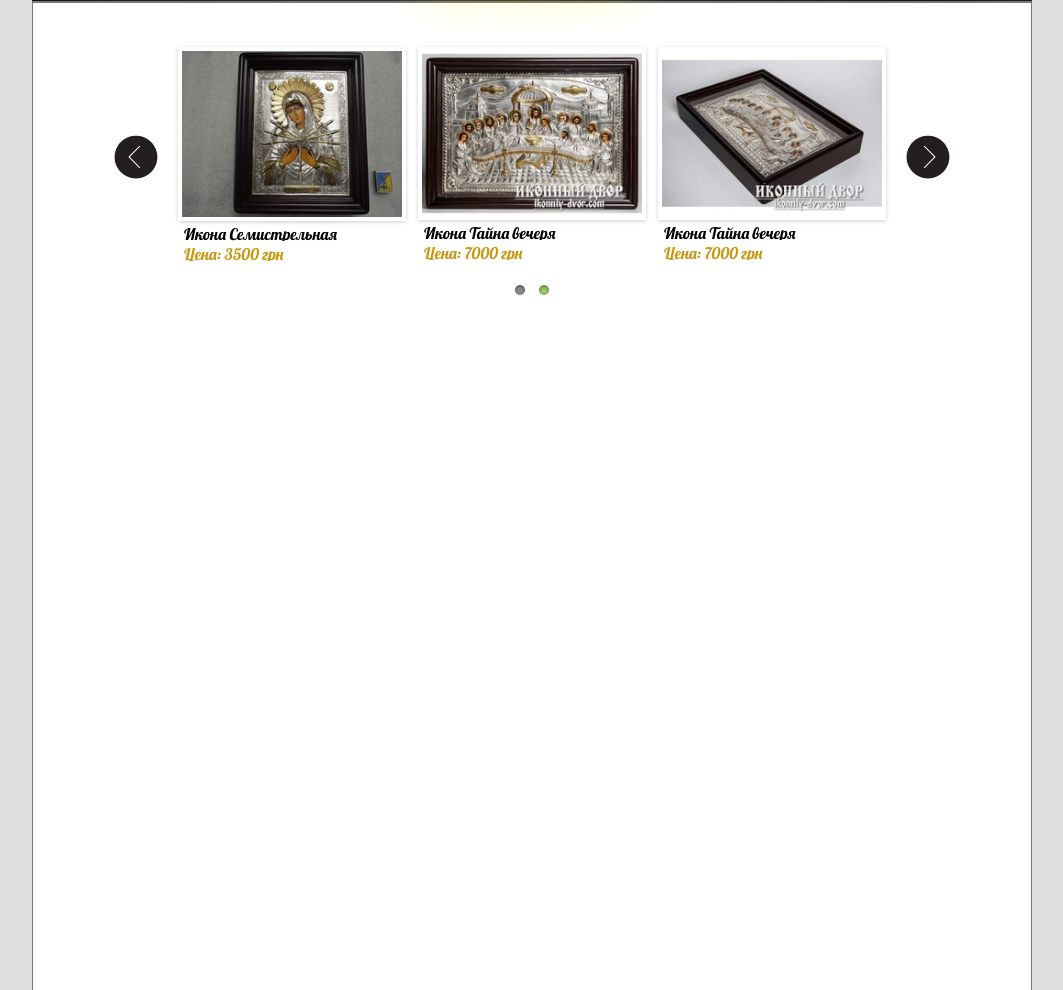
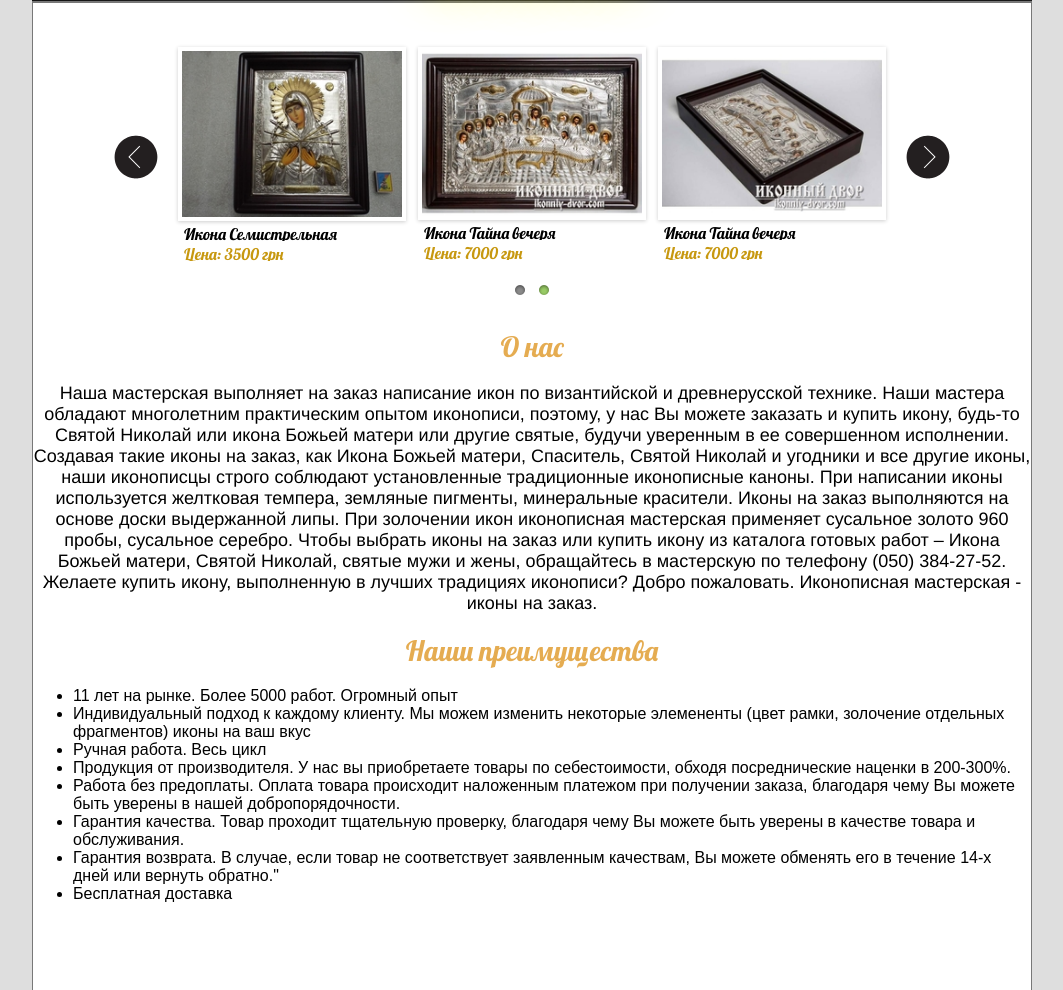
Before and after one commit to aliester-crowly/ikony, a plain HTML site: page index.html in a window 1280 px wide. Shown: the part 170-1160 px from the top of the page, without its empty margins (108-1171 px from the left). Drawn offline with Linux system fonts and the light colour scheme.

Commit message:
Add class content-about and content-why

```diff
--- a/css/styles.css
+++ b/css/styles.css
@@ -91,7 +91,9 @@ html {
   background-image: linear-gradient(to bottom, #3498db, #2980b9);
   -webkit-border-radius: 28;
   -moz-border-radius: 28;
+  -o-border-radius: 28px;
   border-radius: 28px;
+  box-shadow: 0 0 5px #CDCDCD;
   text-shadow: 1px 1px 3px #666666;
   font-family: 'Helvetica Neue', helvetica, sans-serif;
   color: #ffffff;
@@ -168,7 +170,9 @@ html {
     margin-bottom: 20px;
 }
 
-.main-wrapper {
+/*Контент*/
+
+.content-wrapper {
     display: block;
     width: 998px;
     height: 2000px;
@@ -176,3 +180,27 @@ html {
     background: white;
     border: 1px solid #787878;
 }
+
+.content-about, .content-why {
+    width: auto;
+    height: auto;
+}
+
+.content-about_h1, .content-why_h1 {
+    text-align: center;
+    font: 400 28px 'Lobster', Helvetica, sans-serif;
+    color: #E5AC51;
+}
+.content-about_p {
+    text-align: center;
+    font: 18px Helvetica, sans-serif;
+    color: black;
+}
+
+.content-why_list {
+
+}
+
+.content-catalog {
+
+}
--- a/index.html
+++ b/index.html
@@ -7,6 +7,7 @@
     <title>Мастерская икон</title>
     <link rel="stylesheet" href="/css/styles.css">
     <link rel="stylesheet" href="/css/normalize.css">
+    <link rel="stylesheet" href="/css/popup.css">
     <link rel="stylesheet" href="/path/to/font-awesome/css/font-awesome.min.css">
     <link href="https://fonts.googleapis.com/css?family=Lobster" rel="stylesheet">
     <!-- Insert to your webpage before the </head> -->
@@ -35,7 +36,7 @@
         <h1 class="header-text">Мастерская икон</h1>
         <h3 class="header-autor">Юрия Думанского</h3>
     </div>
-    <div class="main-wrapper">
+    <div class="content-wrapper">
         <div style="margin:0px auto;">
 
             <!-- Insert to your webpage where you want to display the carousel -->
@@ -110,7 +111,38 @@
             <!-- End of body section HTML codes -->
 
         </div>
-        <div class="reviews"></div>
+        <div class="content-about">
+            <h1 class="content-about_h1">О нас</h1>
+            <p class="content-about_p">Наша мастерская выполняет на заказ написание икон по византийской и древнерусской технике. Наши мастера обладают многолетним практическим опытом иконописи, поэтому, у нас Вы можете заказать и купить икону, будь-то Святой Николай или икона Божьей матери или другие святые, будучи уверенным в ее совершенном исполнении.
+
+Создавая такие иконы на заказ, как Икона Божьей матери, Спаситель, Святой Николай и угодники и все другие иконы, наши иконописцы строго соблюдают установленные традиционные иконописные каноны.
+
+При написании иконы используется желтковая темпера, земляные пигменты, минеральные красители. Иконы на заказ выполняются на основе доски выдержанной липы. При золочении икон иконописная мастерская применяет сусальное золото 960 пробы, сусальное серебро. Чтобы выбрать иконы на заказ или купить икону из каталога готовых работ – Икона Божьей матери, Святой Николай, святые мужи и жены, обращайтесь в мастерскую по телефону (050) 384-27-52.
+
+Желаете купить икону, выполненную в лучших традициях иконописи?
+
+Добро пожаловать. Иконописная мастерская - иконы на заказ. </p>
+        </div>
+        <div class="content-why">
+        <h1 class="content-why_h1">Наши преимущества</h1>
+           <ul>
+               <li class="content-why_list">11 лет на рынке. Более 5000 работ. Огромный опыт</li>
+               <li class="content-why_list">Индивидуальный подход к каждому клиенту. Мы можем изменить некоторые элемененты (цвет рамки, золочение отдельных фрагментов) иконы на ваш вкус</li>
+               <li class="content-why_list">Ручная работа. Весь цикл</li>
+               <li class="content-why_list">Продукция от производителя. У нас вы
+приобретаете товары по себестоимости, обходя посреднические наценки в 200-300%. </li>
+               <li class="content-why_list">Работа без предоплаты. Оплата товара происходит наложенным платежом при получении
+заказа, благодаря чему Вы можете быть уверены в нашей добропорядочности.</li>
+               <li class="content-why_list">Гарантия качества. Товар
+проходит тщательную проверку, благодаря чему Вы можете быть уверены в качестве товара и
+обслуживания.</li>
+               <li class="content-why_list">Гарантия возврата. В случае, если товар не соответствует заявленным качествам, Вы можете
+обменять его в течение 14-х дней или вернуть обратно."</li>
+                              <li class="content-why_list">Бесплатная доставка </li>
+           </ul>
+
+        </div>
+        <div class="content-catalog"></div>
     </div>
 
 
```
Also changed, not shown: css/popup.css (added), images/button/goemo_00019.jpg (added), images/button/goemo_00021.jpg (added), images/button/goemo_00033.jpg (added), images/button/goemo_00039.jpg (added), images/button/goemo_00041.jpg (added), images/button/goemo_303_free_button35_0.gif (added), images/logo-icon/tajnayavecherya2.jpg (deleted), js/carouselengine/initcarousel-1.css (line endings or trailing spaces).
